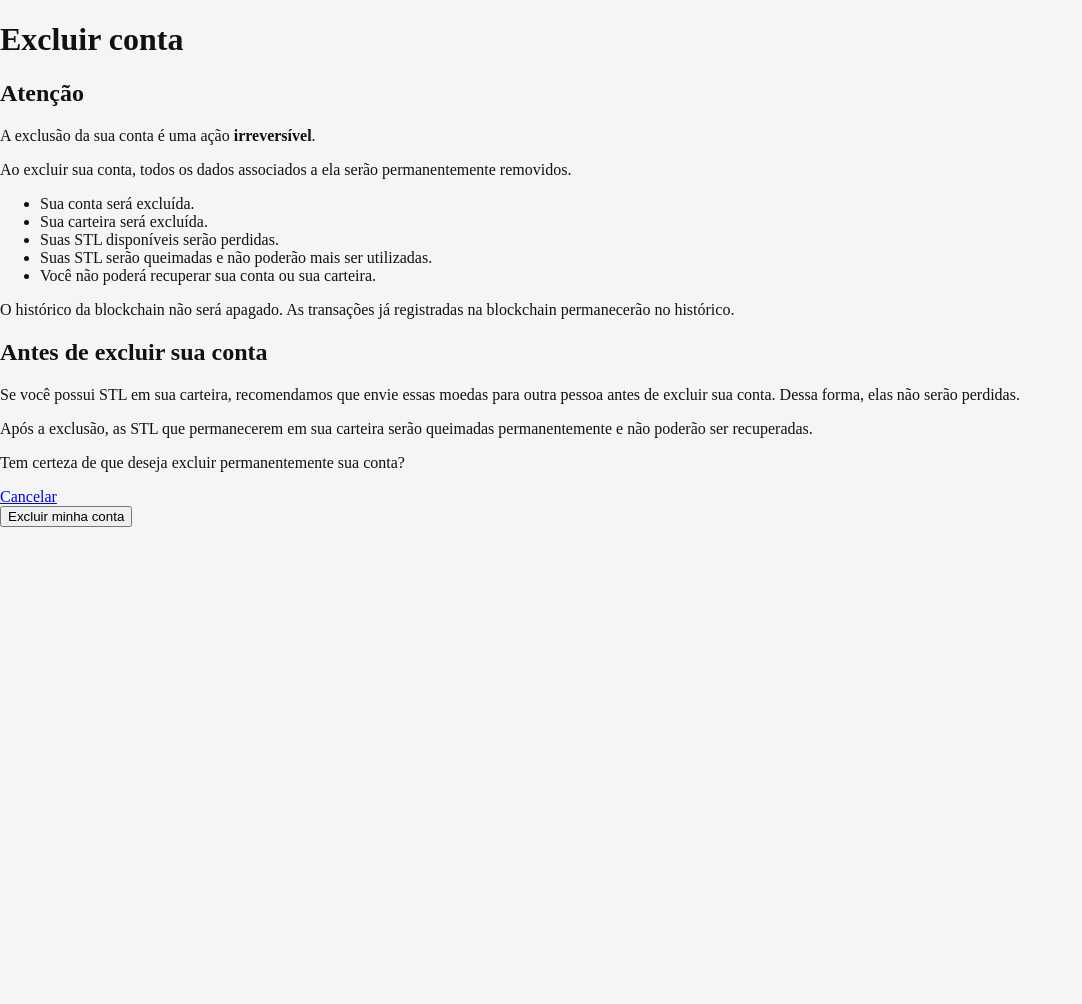
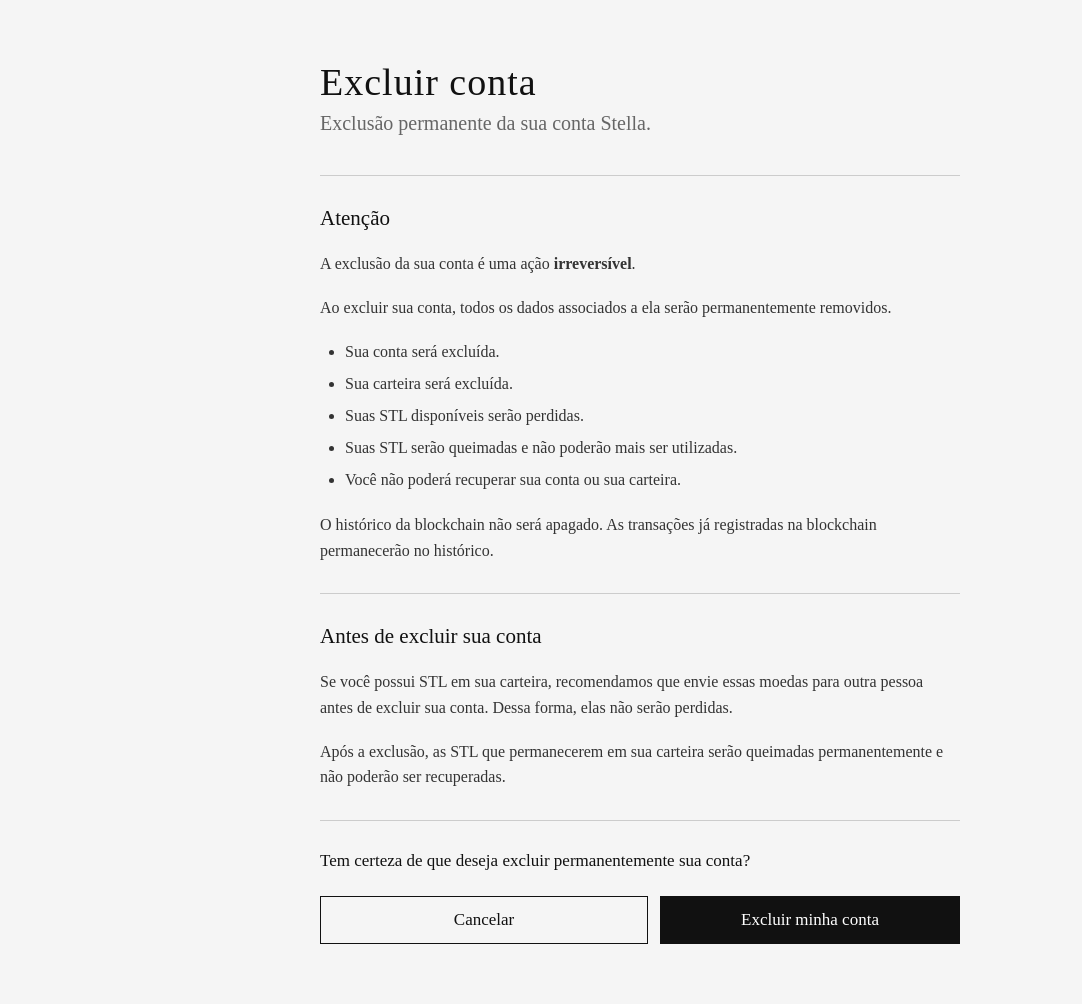
Before and after one commit to guilhermedomingues-dev/Stella_STL, a Flask app: template api/templates/delete_account.html in a window 1280 px wide. Shown: the whole page, without its empty margins (0-1082 px from the left). Before the commit the page ends 527 px from the top, so only its background shows below. Run offline with Flask 3, Linux system fonts and the light colour scheme; the template is opened without the code that fills it, so the values that code supplies are empty.

Commit message:
Refactor delete account HTML structure and classes

```diff
--- a/api/templates/delete_account.html
+++ b/api/templates/delete_account.html
@@ -10,14 +10,19 @@
 
 <body>
 
-    <main>
+    <main class="delete-account-container">
+
+        <header class="delete-account-header">
             <h1>Excluir conta</h1>
+            <p>Exclusão permanente da sua conta Stella.</p>
+        </header>
 
-        <section>
+        <section class="delete-account-warning">
             <h2>Atenção</h2>
 
             <p>
-                A exclusão da sua conta é uma ação <strong>irreversível</strong>.
+                A exclusão da sua conta é uma ação
+                <strong>irreversível</strong>.
             </p>
 
             <p>
@@ -39,7 +44,7 @@
             </p>
         </section>
 
-        <section>
+        <section class="delete-account-recommendation">
             <h2>Antes de excluir sua conta</h2>
 
             <p>
@@ -54,17 +59,24 @@
             </p>
         </section>
 
+        <section class="delete-account-confirmation">
             <p>
                 Tem certeza de que deseja excluir permanentemente sua conta?
             </p>
 
-        <div>
-            <a href="{{ url_for('account') }}">Cancelar</a>
+            <div class="delete-account-actions">
+                <a href="{{ url_for('account') }}">
+                    Cancelar
+                </a>
 
                 <form action="{{ url_for('delete_account') }}" method="POST">
-                <button type="submit">Excluir minha conta</button>
+                    <button type="submit">
+                        Excluir minha conta
+                    </button>
                 </form>
             </div>
+        </section>
+
     </main>
 
 </body>
```
Lines whose indentation alone changed are shown as unchanged.
